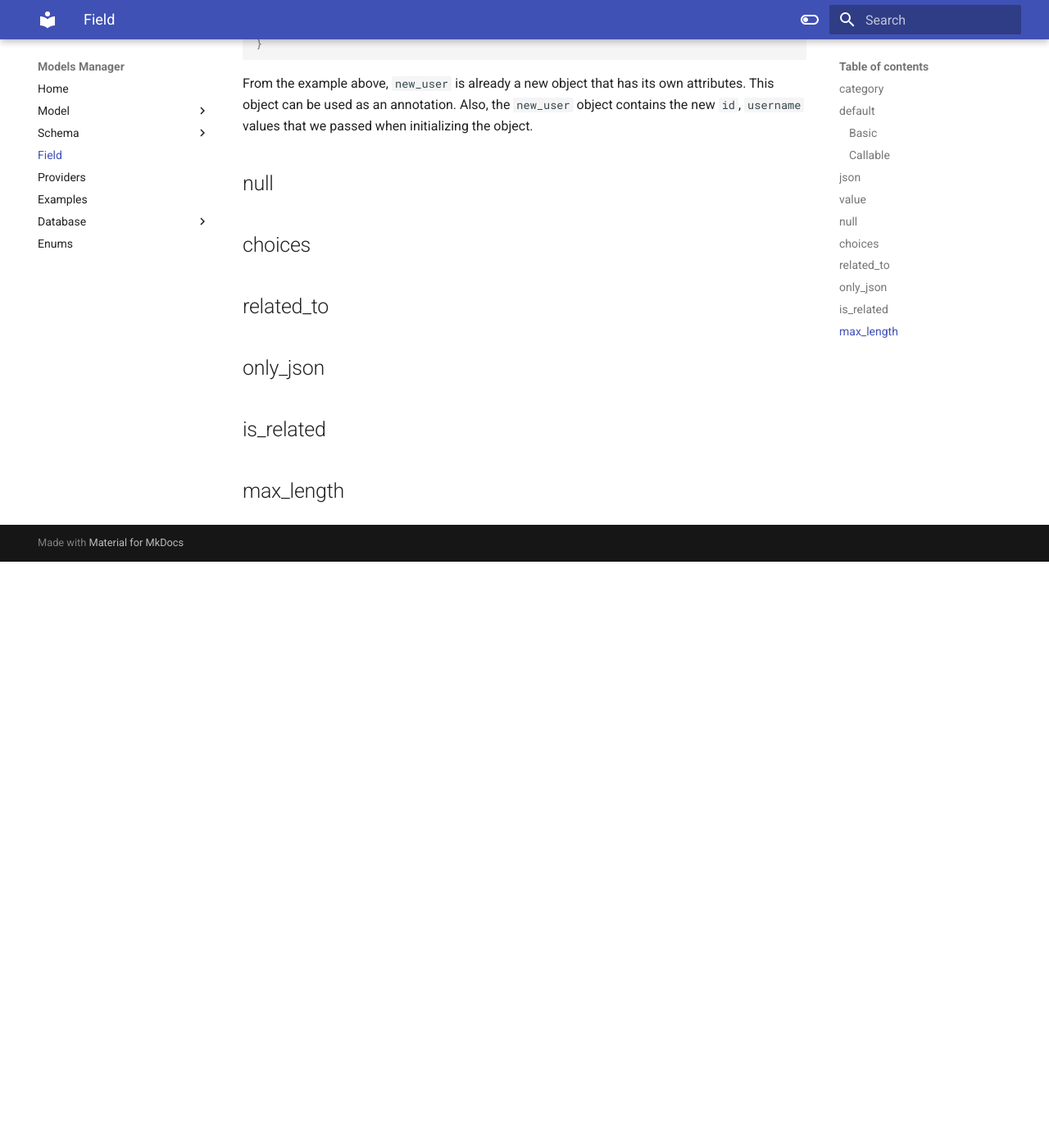
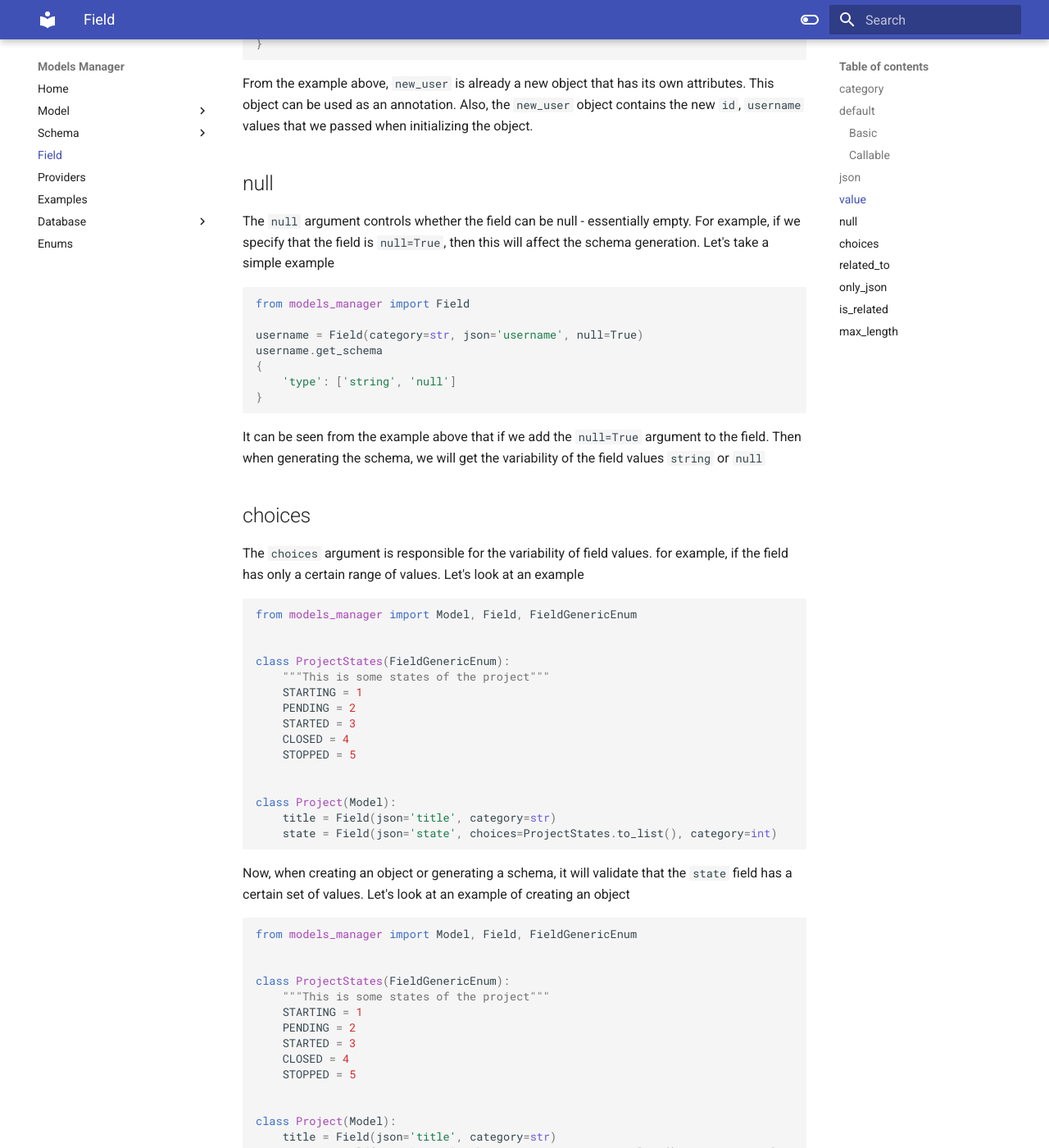
Before and after one commit to Nikita-Filonov/models_manager, an MkDocs documentation site: the page built from docs/field.md, in a window 1280 px wide and 1400 px high, scrolled down 4342 px. Shown: the whole window at 82% size. Built offline with MkDocs 1.6.1 and Material for MkDocs 9.7.7, drawn with Linux system fonts in a browser that asks for light colours; before the commit the page ends 5027 px from its top, so only the background shows below that; some of the changed text lies outside the part shown.

Commit message:
field docs

````diff
--- a/docs/field.md
+++ b/docs/field.md
@@ -211,14 +211,186 @@
 null
 ---
 
+The `null` argument controls whether the field can be null - essentially empty. For example, if we specify that the
+field is `null=True`, then this will affect the schema generation. Let's take a simple example
+
+```python
+from models_manager import Field
+
+username = Field(category=str, json='username', null=True)
+username.get_schema
+{
+    'type': ['string', 'null']
+}
+```
+
+It can be seen from the example above that if we add the `null=True` argument to the field. Then when generating the
+schema, we will get the variability of the field values `string` or `null`
+
 choices
 ---
 
+The `choices` argument is responsible for the variability of field values. for example, if the field has only a certain
+range of values. Let's look at an example
+
+```python
+from models_manager import Model, Field, FieldGenericEnum
+
+
+class ProjectStates(FieldGenericEnum):
+    """This is some states of the project"""
+    STARTING = 1
+    PENDING = 2
+    STARTED = 3
+    CLOSED = 4
+    STOPPED = 5
+
+
+class Project(Model):
+    title = Field(json='title', category=str)
+    state = Field(json='state', choices=ProjectStates.to_list(), category=int)
+```
+
+Now, when creating an object or generating a schema, it will validate that the `state` field has a certain set of
+values. Let's look at an example of creating an object
+
+```python hl_lines="18 19 20 21 22 23 24 25 26"
+from models_manager import Model, Field, FieldGenericEnum
+
+
+class ProjectStates(FieldGenericEnum):
+    """This is some states of the project"""
+    STARTING = 1
+    PENDING = 2
+    STARTED = 3
+    CLOSED = 4
+    STOPPED = 5
+
+
+class Project(Model):
+    title = Field(json='title', category=str)
+    state = Field(json='state', choices=ProjectStates.to_list(), category=int)
+
+
+project_json = get_project(id=1).json()
+{
+    "title": "some",
+    "state": 7
+}
+
+Project(**project_json)  # will raise an exception, because 7 is not valid state
+
+'FieldException: The "state" field must be one of the 1, 2, 3, 4, 5, but 6 was received'
+```
+
 related_to
 ---
+The `related_to` attribute is using to describe nested entities. For example, if json has a complex nested structure,
+then we can describe it using this attribute. Let's imagine that we have an API that returns an object with multiple
+nesting.
+
+```json
+{
+  "id": 1,
+  "username": "some",
+  "email": "other",
+  "tenant": {
+    "id": 1,
+    "name": "Customer"
+  },
+  "roles": [
+    {
+      "id": 1,
+      "name": "Junior",
+      "permissions": [
+        {
+          "id": 1,
+          "action": "Read"
+        }
+      ]
+    },
+    {
+      "id": 2,
+      "name": "Middle",
+      "permissions": [
+        {
+          "id": 1,
+          "action": "Read"
+        },
+        {
+          "id": 2,
+          "action": "Create"
+        }
+      ]
+    }
+  ]
+}
+```
+
+Let's describe this json object in the form of models
+
+```python
+from models_manager import Model, Field
+
+
+class Tenant(Model):
+    id = Field(json='id', category=int)
+    name = Field(json='name', category=str)
+
+
+class Permission(Model):
+    id = Field(json='id', category=int)
+    action = Field(json='action', category=str)
+
+
+class Role(Model):
+    id = Field(json='id', category=int)
+    name = Field(json='name', category=str)
+    permissions = Field(json='permissions', related_to=Permission, category=list)
+
+
+class User(Model):
+    id = Field(json='id', category=int)
+    username = Field(json='username', category=str)
+    email = Field(json='email', category=str)
+    tenant = Field(json='tenant', category=dict, related_to=Tenant)
+    roles = Field(json='roles', category=list, related_to=Role)
+```
 
 only_json
 ---
+
+The `only_json` argument is using for the database. For example, if we have a field that is displayed in the json
+object, but it is not in the database. For example, consider a json object and a table in a database
+
+```json
+{
+  "id": 1,
+  "username": "some",
+  "token": "some-token which is not in database"
+}
+```
+
+| id  | username |
+| :---| :------- |
+| 1   | some1    |
+| 2   | some2    |
+| 3   | some3    |
+
+As we can see, the token field is not storing in the database, it can be dynamically calculated or cached
+
+```python
+from models_manager import Model, Field
+
+
+class UserWithToken(Model):
+    id = Field(json='id', category=int)
+    username = Field(json='username', category=str)
+    token = Field(json='token', only_json=True, category=str)
+```
+
+We described the model and specified `only_json=True` in the token field, now for any operation to the database,
+the `token` field will not be used
 
 is_related
 ---
````
Also changed, not shown: 2 other files.
